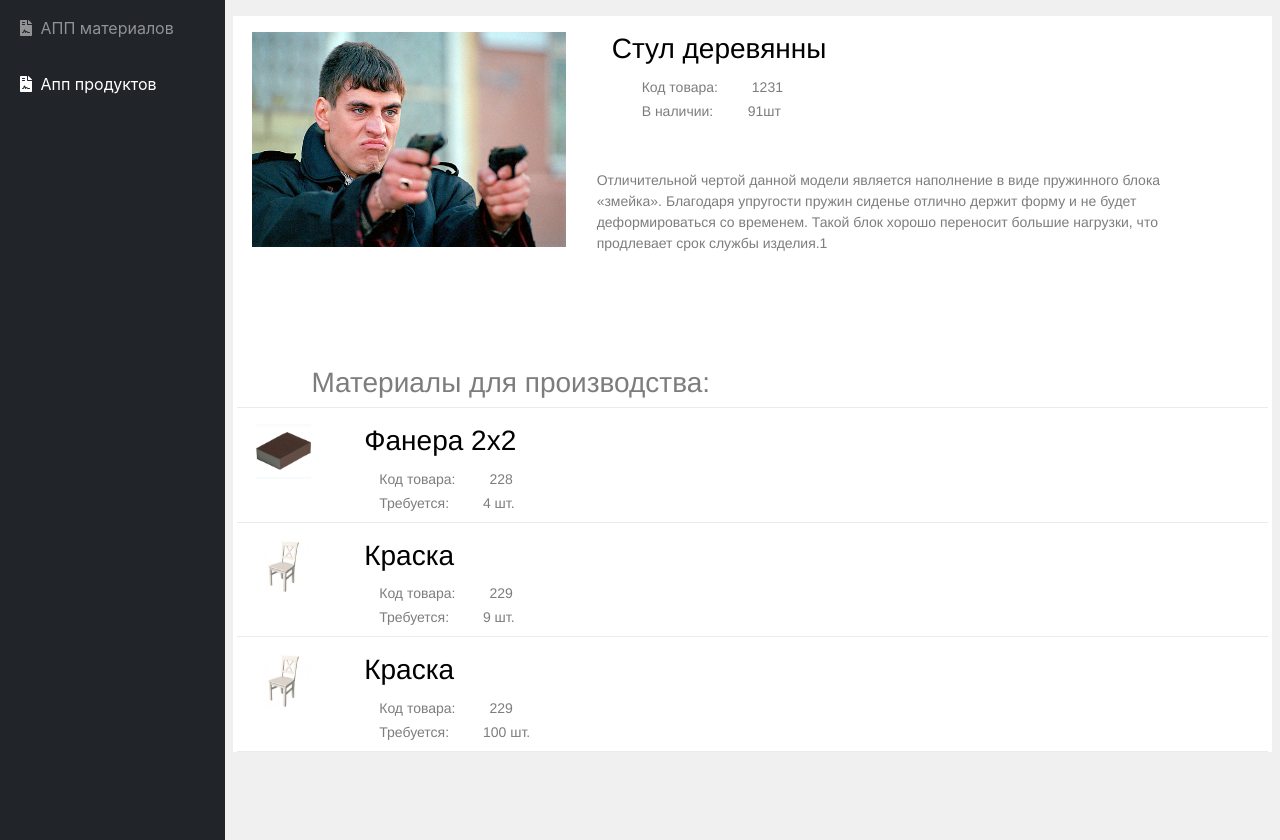
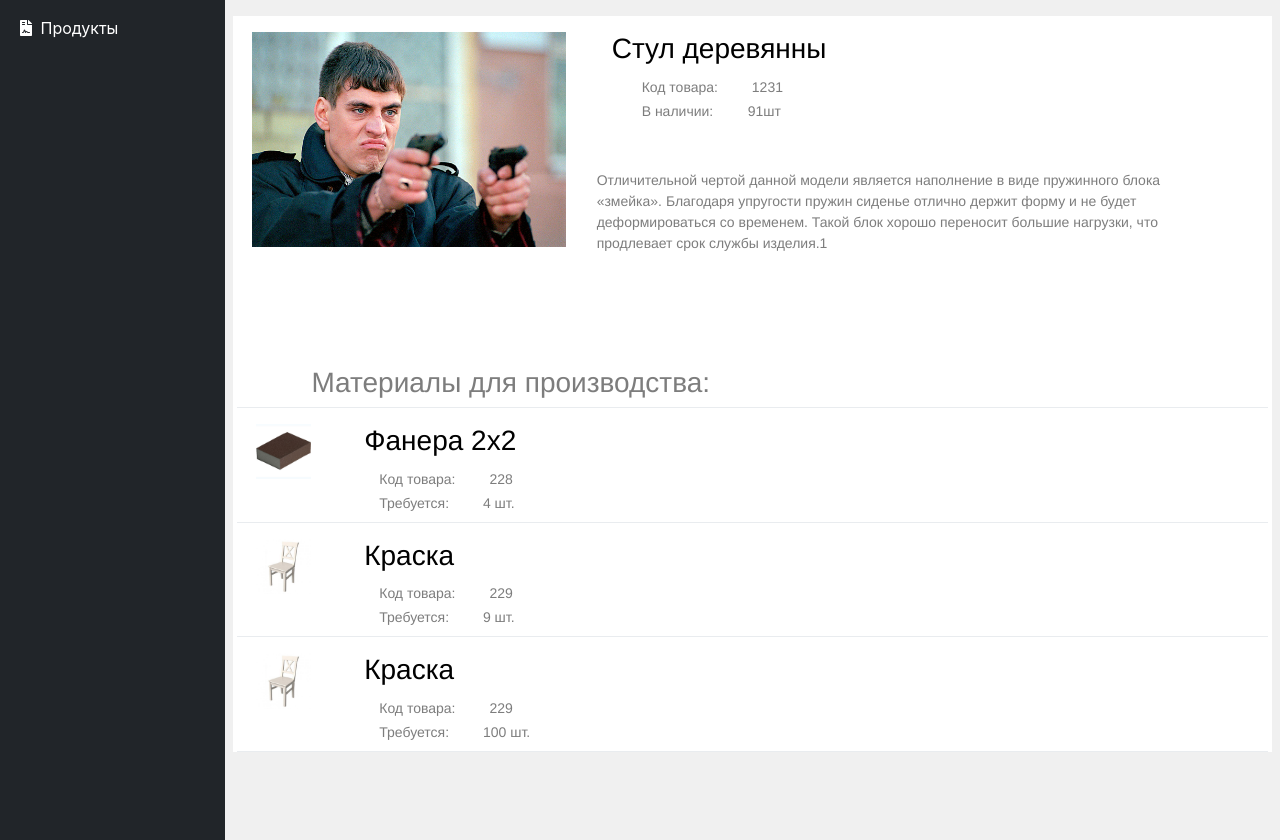
Before and after one commit to Dudoserg/DaigoSaito3, a Django app: page /product/1/ in a window 1280 px wide. Shown: the part 56-896 px from the top of the page. Run offline with Django 3.2, Linux system fonts and the light colour scheme; data comes from the database, SQL or seed files in the repository; both versions use the stored data as it was after the commit; parts of the project's set-up code (start-up, migrations or seed data) failed here and were passed over; some libraries are stand-ins or nearby versions.

Commit message:
Пофиксил ссылки которые вели от продуктов

```diff
--- a/blog/templates/blog/basePage.html
+++ b/blog/templates/blog/basePage.html
@@ -120,17 +120,17 @@
     <!-- Sidebar -->
     <!--toggled =----------------------------------------------------------------------------------------=====-->
     <ul class="sidebar navbar-nav toggled">
-        <li class="nav-item">
+{#        <li class="nav-item">#}
 {#            <a class="nav-link" href="{% url 'material' %}"> #}
-            <a class="nav-link" href="material">
-                <i class="fas fa-fw fa-file-contract"></i>
-                <span>АПП материалов</span>
-            </a>
-        </li>
+{#            <a class="nav-link" href="material">#}
+{#                <i class="fas fa-fw fa-file-contract"></i>#}
+{#                <span>АПП материалов</span>#}
+{#            </a>#}
+{#        </li>#}
         <li class="nav-item active">
             <a class="nav-link" href="{% url 'product'  %}">
                 <i class="fas fa-fw fa-file-contract"></i>
-                <span>Апп продуктов</span></a>
+                <span>Продукты</span></a>
         </li>
 {#        <li class="nav-item dropdown">#}
 {#            <a class="nav-link dropdown-toggle" href="#" id="tablesDropdown" role="button" data-toggle="dropdown" aria-haspopup="true" aria-expanded="false">#}
--- a/blog/templates/blog/product.html
+++ b/blog/templates/blog/product.html
@@ -24,7 +24,7 @@
 
 
                 <div class="col-lg-7 row d-none d-lg-block ml-3">
-                    <p class="myTextColorSpecification myTextFont h3"> <a href="http://team/index.html" class="myHref"> {{ product.title }}</a> </p>
+                    <p class="myTextColorSpecification myTextFont h3"> <a href="#" class="myHref"> {{ product.title }}</a> </p>
                     <div class="col-lg-8 col-8" >
                         <div class="col-lg-4 d-lg-inline my-lg-1 col-4 d-none ">
                             <span class="myTextColorSpecification myTextFont myTextSizeSpecification"> Код товара: </span>
@@ -50,7 +50,7 @@
 
 
             <div class="row d-block d-lg-none ml-3">
-                <p class="myTextColorSpecification myTextFont h3"> <a href="http://team/index.html" class="myHref"> {{ product.title }} </a> </p>
+                <p class="myTextColorSpecification myTextFont h3"> <a href="#" class="myHref"> {{ product.title }} </a> </p>
                 <div class="col-lg-8  col-8 " >
                     <div class="col-lg-4 d-inline my-lg-1 col-4">
                         <span class="myTextColorSpecification myTextFont myTextSizeSpecification"> Код товара: </span>
@@ -102,7 +102,7 @@
                     <div class="row col-lg-11 d-block ml-2">
                         <div class="col-lg-11 d-block col-12">
 {#                            <p class="myTextFont h3"> <a href="http://team/index.html" class="myHref"> {{ elem.getMaterial().getTitle() }} </a></p>#}
-                            <p class="myTextFont h3"> <a href="http://team/index.html" class="myHref">{{elem.material.title}}</a></p>
+                            <p class="myTextFont h3"> <a href="#" class="myHref">{{elem.material.title}}</a></p>
                         </div>
 
 
```
Also changed, not shown: db.sqlite3.
